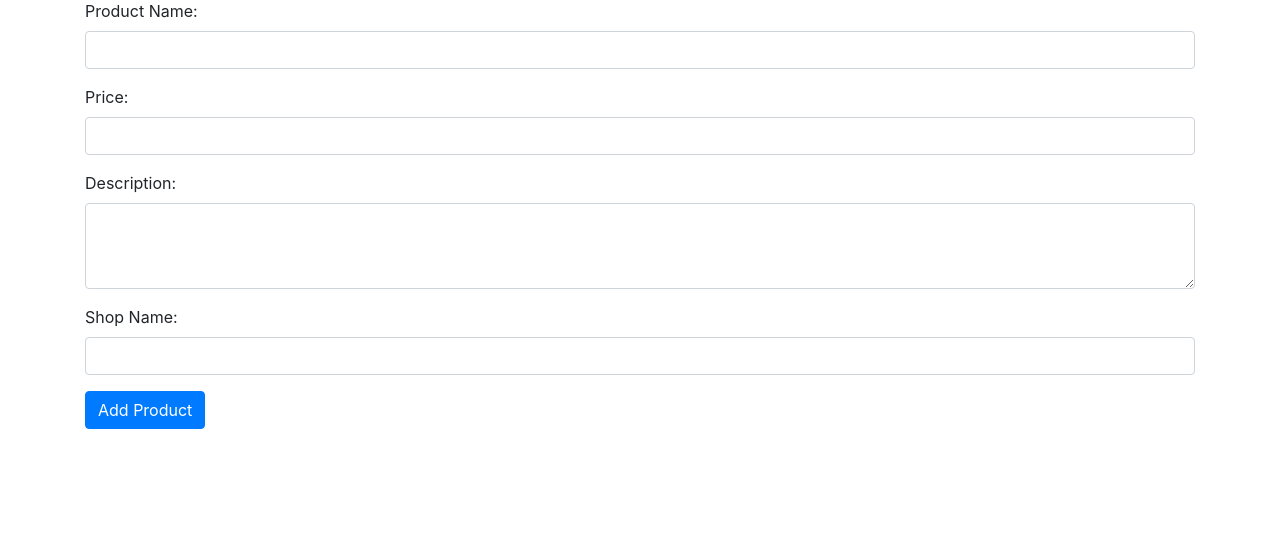
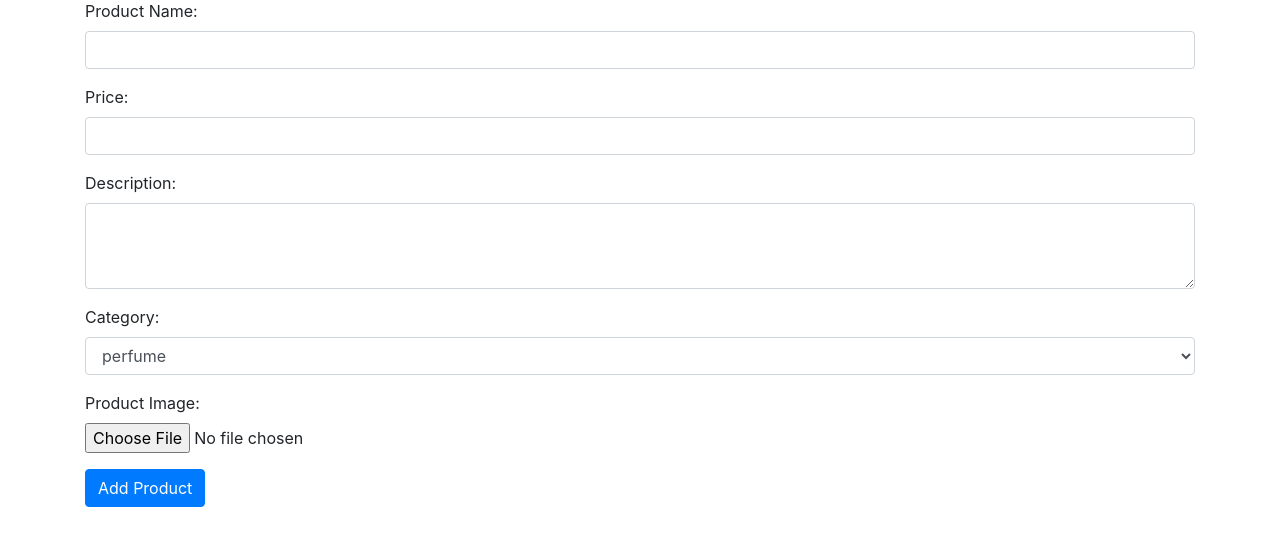
Before and after one commit to hassnbt/shopNest1, a Django app: page /add_product/ in a window 1280 px wide. Shown: the part 95-641 px from the top of the page. Run offline with Django 5.2, Linux system fonts and the light colour scheme; data comes from the database, SQL or seed files in the repository; both versions use the stored data as it was after the commit; some libraries are stand-ins or nearby versions.

Commit message:
addproduct

```diff
--- a/django/ecom/ecom/urls.py
+++ b/django/ecom/ecom/urls.py
@@ -33,5 +33,5 @@ from django.conf import settings
 from django.conf.urls.static import static
 from django.contrib import admin
 from django.urls import path
-if settings.DEBUG:
-    urlpatterns += static(settings.MEDIA_URL, document_root=settings.MEDIA_ROOT)
+
+urlpatterns += static(settings.MEDIA_URL, document_root=settings.MEDIA_ROOT)
--- a/django/ecom/myapp/views.py
+++ b/django/ecom/myapp/views.py
@@ -4,6 +4,8 @@ from django.contrib.auth import authenticate,login as login_process,logout as pr
 from django.contrib.auth.decorators import login_required
 from django.http import JsonResponse
 from myapp.models import products1
+from myapp.models import Category
+
 # Create your views here.
 
 
@@ -91,23 +93,85 @@ def product_list(request):
     product = products1.objects.all()
     return render(request, 'product_list.html', {'products': product})
 
+from django.shortcuts import render, HttpResponse
+from .models import Seller, Category, products1
+import json
+
+from django.conf import settings
+import os
+import os
+from django.conf import settings
+from django.http import JsonResponse, HttpResponse
+from django.shortcuts import render
+from .models import products1
+
+import os
+from django.http import JsonResponse, HttpResponse
+from django.shortcuts import render
+from .models import products1
+
 def add_product(request):
     if request.method == 'POST':
-        # Handle the form submission here, save the data to the database
-        # Example: Assuming you have a Product model
-
-
+        # Extract product data from the form data
         name = request.POST.get('name')
         price = request.POST.get('price')
         description = request.POST.get('description')
-        shop_name = request.POST.get('shop_name')
-        print(name)
-        product = products1(name=name, price=price, description=description, shopname=shop_name)
+        category_name = request.POST.get('category')
+        image = request.FILES.get('image')  # Access the uploaded image file
+
+        # Get the current user's username
+        current_username = request.user.username
+
+        # Fetch the seller object using the username
+        try:
+            seller = Seller.objects.get(name=current_username)
+        except Seller.DoesNotExist:
+            return JsonResponse({"error": "Seller does not exist"}, status=400)
+
+        # Fetch the category object using the category name
+        try:
+            category = Category.objects.get(name=category_name)
+        except Category.DoesNotExist:
+            return JsonResponse({"error": "Category does not exist"}, status=400)
+
+        # Create the product object
+        product = products1(
+            name=name,
+            price=price,
+            description=description,
+            seller=seller,
+            category=category,
+            quantity=75,  # You may adjust this value as needed
+            image=image
+        )
         product.save()
 
+        # Save the image to the media directory
+        if image:
+            # Define the directory to save the image
+            image_directory = os.path.join(settings.MEDIA_ROOT, 'media')
+            if not os.path.exists(image_directory):
+                os.makedirs(image_directory)
 
+            # Generate a unique file name
+            image_name = f"{product.product_id}_{image.name}"
 
-    return render(request, 'add_product.html')
+            # Write the image file to the directory
+            with open(os.path.join(image_directory, image_name), 'wb+') as destination:
+                for chunk in image.chunks():
+                    destination.write(chunk)
+
+            # Set the image path in the product object
+            product.image = os.path.join('media', image_name)
+            product.save()
+        else:
+            return JsonResponse({"error": "Image is null"}, status=400)
+
+        return HttpResponse("Product added successfully")
+    else:
+        categories = Category.objects.all()
+        return render(request, 'add_product.html', {'categories': categories})
+
 
 
 def cart(request):
--- a/django/ecom/templates/add_product.html
+++ b/django/ecom/templates/add_product.html
@@ -9,6 +9,7 @@
     <link rel="stylesheet" href="https://maxcdn.bootstrapcdn.com/bootstrap/4.5.2/css/bootstrap.min.css">
 </head>
 <body>
+            {% comment %} <input type="text" style="display:none;" value={{user.username}}> {% endcomment %}
 
 <div class="container mt-5">
     <h2>Add Product</h2>
@@ -27,44 +28,58 @@
             <textarea class="form-control" id="productDescription" name="description" rows="3" required></textarea>
         </div>
         <div class="form-group">
-            <label for="shopName">Shop Name:</label>
-            <input type="text" class="form-control" id="shopName" name="shop_name" required>
+            <label for="productCategory">Category:</label>
+            <select class="form-control" id="productCategory" name="category">
+                {% for category in categories %}
+                <option value="{{ category.name }}">{{ category.name }}</option>
+                {% endfor %}
+            </select>
         </div>
-        {% comment %} <div class="form-group">
+        <div class="form-group">
             <label for="productImage">Product Image:</label>
-            <input type="file" class="form-control-file" id="productImage" name="image" accept="image/*" required>
-        </div> {% endcomment %}
+            <input type="file" class="form-control-file" id="productImage" name="image" accept="image/*">
+        </div>
         <button type="submit" class="btn btn-primary">Add Product</button>
     </form>
+     <div id="imageContainer"></div>
 </div>
 
 <!-- Include Bootstrap JS and jQuery -->
-<script src="https://code.jquery.com/jquery-3.5.1.slim.min.js"></script>
+<script src="https://code.jquery.com/jquery-3.6.0.min.js"></script>
+
 <script src="https://cdn.jsdelivr.net/npm/@popperjs/core@2.9.1/dist/umd/popper.min.js"></script>
 <script src="https://maxcdn.bootstrapcdn.com/bootstrap/4.5.2/js/bootstrap.min.js"></script>
 
 <script>
+
 $(document).ready(function() {
     $('#addProductForm').on('submit', function(event) {
-        debbuger;
-        event.preventDefault();
+        event.preventDefault();  // Prevent the default form submission
+
+        // Create FormData object
+        var formData = new FormData(this);
+
+        // Perform AJAX request to submit the form data
         $.ajax({
             type: 'POST',
             url: '{% url 'add_product' %}',
-            data: new FormData(this),
-            processData: false,
-            contentType: false,
+            data: formData,
+            processData: false,  // Prevent jQuery from processing the data
+            contentType: false,  // Prevent jQuery from setting content type
+            headers: {
+                'X-CSRFToken': '{{ csrf_token }}'  // Include CSRF token in the request headers
+            },
             success: function(response) {
-                alert(response.message);  // You can replace this with more sophisticated handling
-                // Clear the form after a successful submission
-                $('#addProductForm')[0].reset();
+                alert('Product added successfully!');
+                $('#addProductForm')[0].reset();  // Reset the form fields
             },
-            error: function(error) {
-                console.log(error);
+            error: function(xhr) {
+                alert('Error: ' + xhr.statusText);  // Display error message
             }
         });
     });
 });
+
 </script>
 
 </body>
--- a/django/ecom/templates/index.html
+++ b/django/ecom/templates/index.html
@@ -64,7 +64,7 @@
                         <div class="navbar-nav mx-auto">
                             <a href="index.html" class="nav-item nav-link active">Home</a>
                             {% if user_exists %}
-   <a href="shop.html" class="nav-item nav-link">Shop</a>
+   <a href="{% url 'add_product' %}" class="nav-item nav-link">Shop</a>
                             <a href="shop-detail.html" class="nav-item nav-link">Shop Detail</a>
 {% endif %}
 
```
Also changed, not shown: django/ecom/db.sqlite3, django/ecom/media/media/11.png (added), django/ecom/media/media/11_5tQdAao.png (added), django/ecom/media/media/25_11.png (added), django/ecom/media/media/26_adopt.png (added), django/ecom/media/media/27_Screenshot 2024-04-08 142558.png (added), django/ecom/media/media/5.png (added), django/ecom/media/media/5_IFKAsZ9.png (added), django/ecom/media/media/Screenshot_2024-03-24_203346.png (added), django/ecom/media/media/Screenshot_2024-04-08_142558.png (added), django/ecom/media/media/adopt.png (added), django/ecom/media/media/bc2.png (added), django/ecom/media/media/jkjk.png (added).
